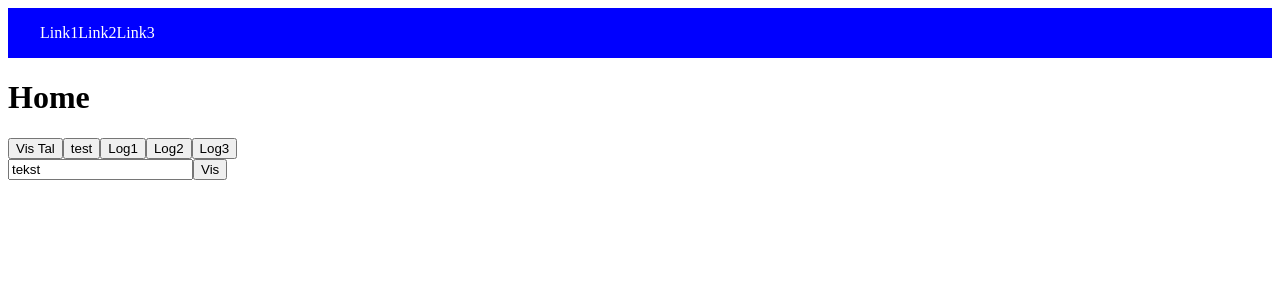
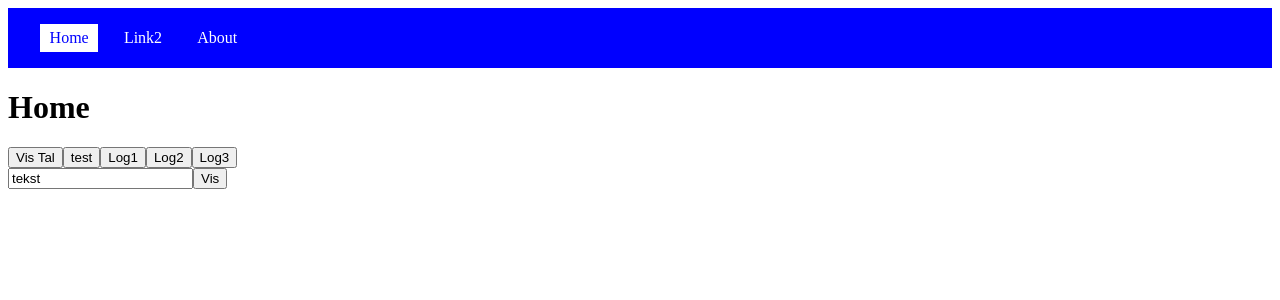
Before and after one commit to Xaduh/BiografWeb, an Angular app: page / in a window 1280 px wide. Shown: the top 300 px of the page. Built offline with nearby package versions, Linux system fonts and the light colour scheme.

Commit message:
tirsdag commit

```diff
--- /dev/null
+++ b/src/app/about/about.html
@@ -0,0 +1 @@
+<p>about works!</p>
--- /dev/null
+++ b/src/app/about/about.ts
@@ -0,0 +1,11 @@
+import { Component } from '@angular/core';
+
+@Component({
+  selector: 'app-about',
+  imports: [],
+  templateUrl: './about.html',
+  styleUrl: './about.css',
+})
+export class About {
+
+}
--- a/src/app/app.html
+++ b/src/app/app.html
@@ -1,5 +1,2 @@
-<main>
-  <app-navbar></app-navbar>
-  <app-home></app-home>
-</main>
+<app-navbar></app-navbar>
 <router-outlet />
--- a/src/app/app.routes.ts
+++ b/src/app/app.routes.ts
@@ -1,3 +1,8 @@
 import { Routes } from '@angular/router';
+import { Home } from './home/home';
+import { About } from './about/about';
 
-export const routes: Routes = [];
+export const routes: Routes = [
+    { path: '', component: Home, title: 'Forside' },
+    { path: 'about', component: About, title: 'About'},
+];
--- a/src/app/navbar/navbar.css
+++ b/src/app/navbar/navbar.css
@@ -6,3 +6,25 @@
     color: white;
     padding: 1rem 2rem;
 }
+
+nav {
+    display: flex;
+    gap: 1rem;
+}
+
+nav a {
+    color: white;
+    text-decoration: none;
+    font-weight: 500;
+    padding: .3rem .6rem;
+    transition: background-color .2s ease;
+}
+
+nav a:hover {
+    background-color: rgba(255, 255, 255, .2);
+}
+
+nav a.active {
+    background-color: white;
+    color: blue;
+}
--- a/src/app/navbar/navbar.html
+++ b/src/app/navbar/navbar.html
@@ -1,7 +1,7 @@
 <div class="header">
     <nav>
-        <a>Link1</a>
+        <a routerLink="/" routerLinkActive="active" [routerLinkActiveOptions]="{exact: true}">Home</a>
         <a>Link2</a>
-        <a>Link3</a>
+        <a routerLink="/about" routerLinkActive="active">About</a>
     </nav>
 </div>
--- a/src/app/navbar/navbar.ts
+++ b/src/app/navbar/navbar.ts
@@ -1,8 +1,9 @@
 import { Component } from '@angular/core';
+import { RouterLink, RouterLinkActive } from '@angular/router';
 
 @Component({
   selector: 'app-navbar',
-  imports: [],
+  imports: [RouterLink, RouterLinkActive],
   templateUrl: './navbar.html',
   styleUrl: './navbar.css',
 })
```
Also changed, not shown: src/app/about/about.css (added), 1 other file (tests, documents, lock files or other folders).
